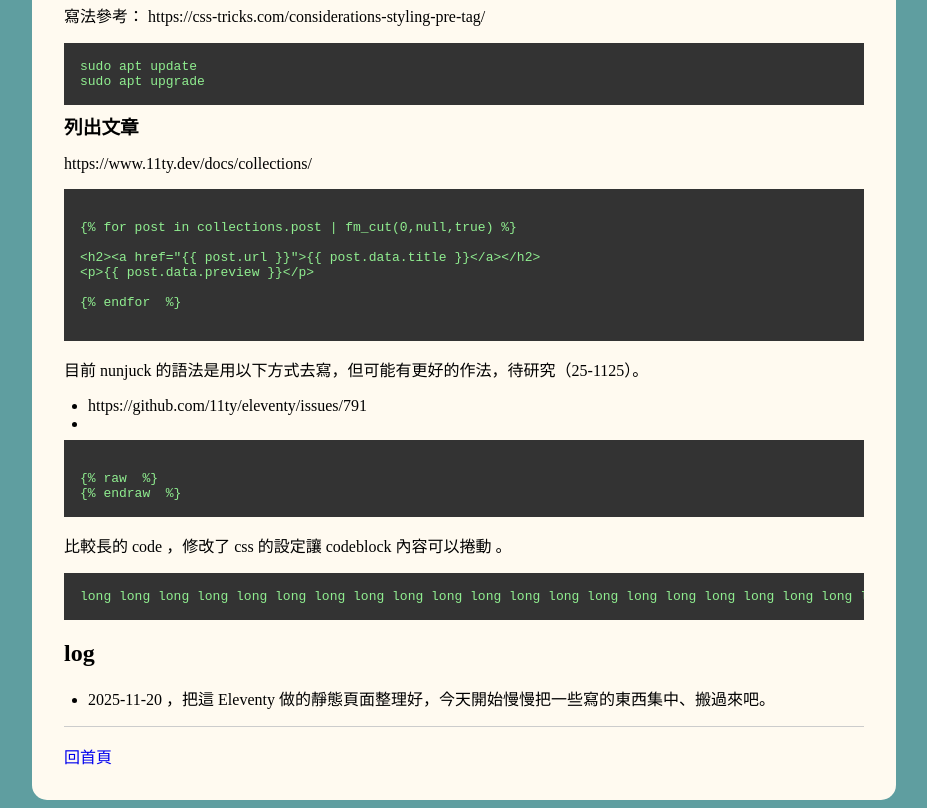
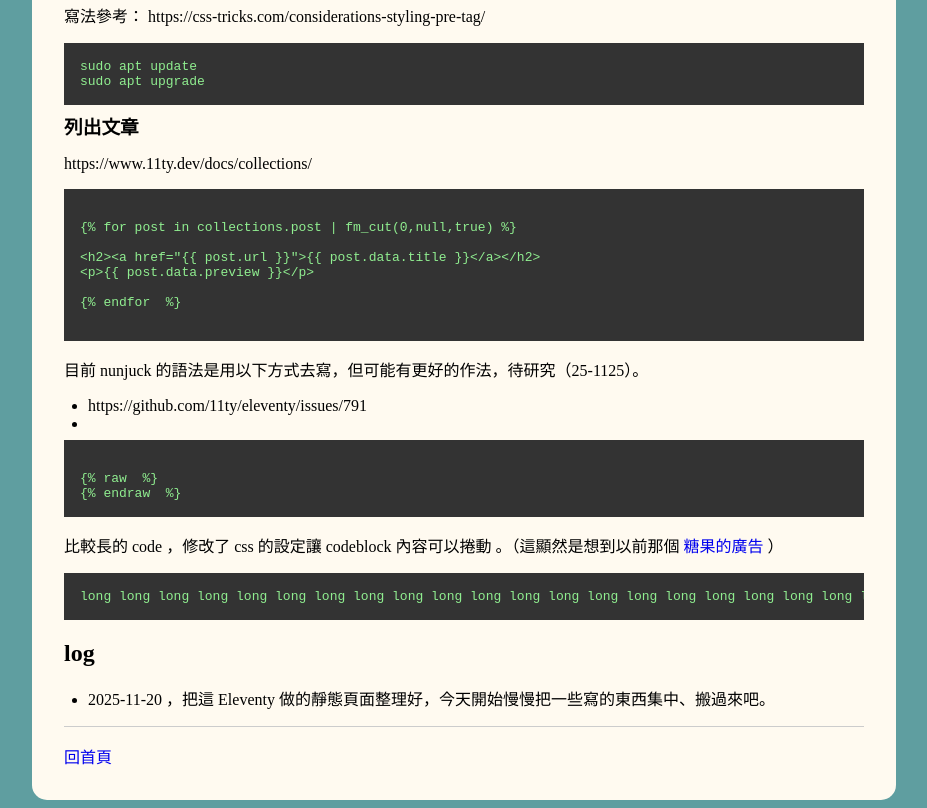
Before and after one commit to jchans/jchans.github.io, an Eleventy site: page site-management/memo.md in a window 1280 px wide. Shown: the part 699-1507 px from the top of the page, without its empty margins (176-1103 px from the left). Built offline with nearby package versions, Linux system fonts and the light colour scheme; Eleventy itself is replaced by a stand-in of ours; code samples lack their colours; files that its build step writes are made by us from their sources; a web font is replaced by a local one.

Commit message:
add notes

````diff
--- a/site-management/memo.md
+++ b/site-management/memo.md
@@ -60,7 +60,7 @@ https://www.11ty.dev/docs/collections/
 {% endraw %}
 ```
 
-比較長的 code ，修改了 css 的設定讓 codeblock 內容可以捲動 。
+比較長的 code ，修改了 css 的設定讓 codeblock 內容可以捲動 。（這顯然是想到以前那個 [糖果的廣告](https://www.youtube.com/watch?v=QYElO9T2JkU) ）
 
 ```
 long long long long long long long long long long long long long long long long long long long long long long long long long long long long long long long long long
````
Also changed, not shown: 1 other file.
